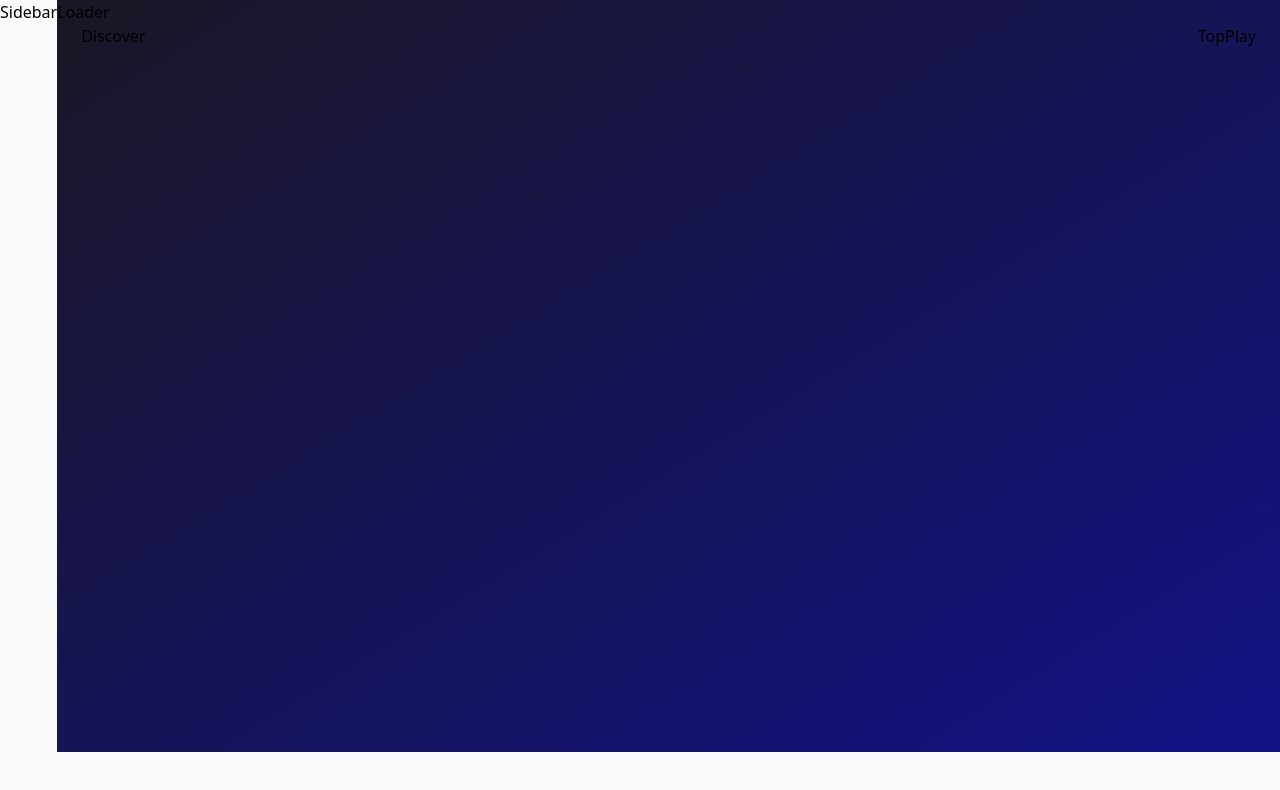
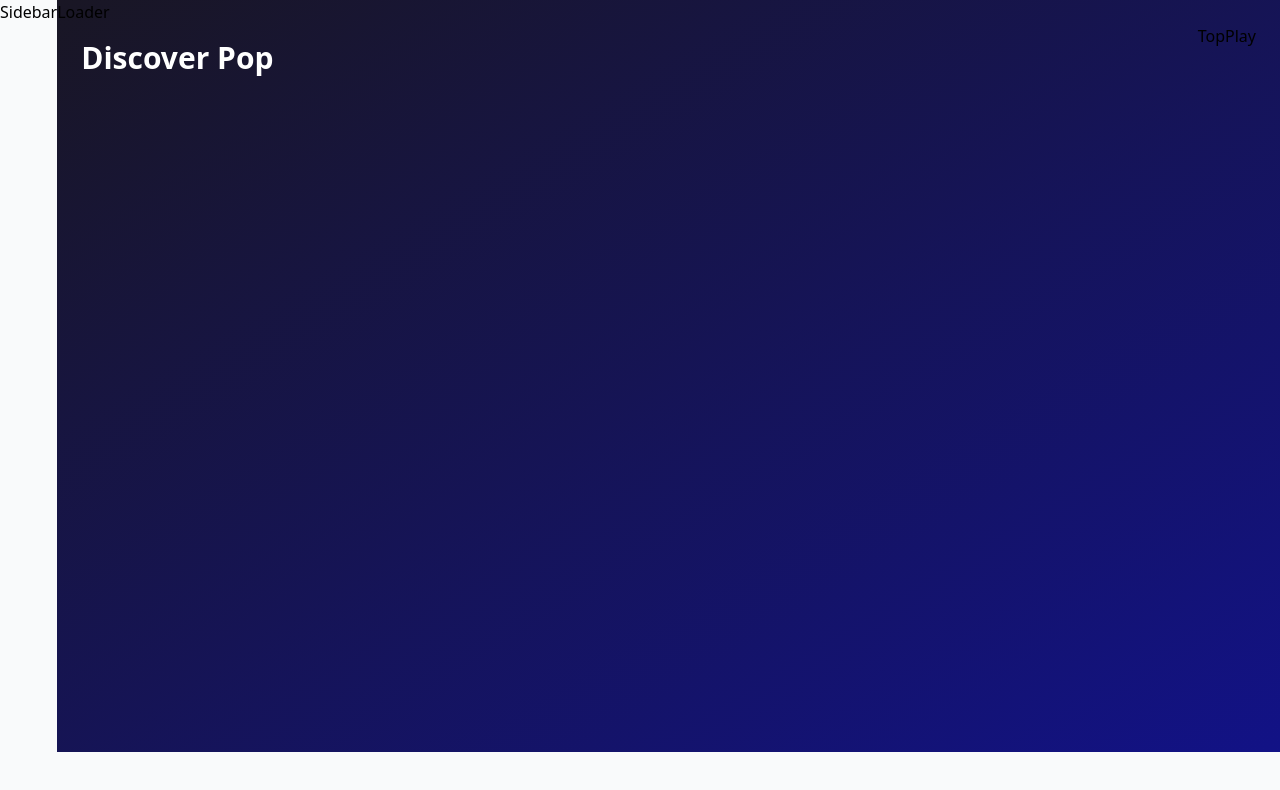
Before and after one commit to dmitridrozdov/lyriks, a React (Vite) app: page / in a window 1280 px wide. Shown: the top 790 px of the page. Built offline with nearby package versions, Linux system fonts and the light colour scheme.

Commit message:
Update Discover.jsx

```diff
--- a/src/pages/Discover.jsx
+++ b/src/pages/Discover.jsx
@@ -1,6 +1,46 @@
 import { Error, Loader, SongCard } from '../components'
 import { genres } from '../assets/constants'
 
-const Discover = () => <div>Discover</div>
+const Discover = () => {
+    // const dispatch = useDispatch();
+    // const { genreListId } = useSelector((state) => state.player);
+    // const { activeSong, isPlaying } = useSelector((state) => state.player);
+    // const { data, isFetching, error } = useGetSongsByGenreQuery(genreListId || 'POP');
 
-export default Discover;
+    // if (isFetching) return <Loader title="Loading songs..." />;
+
+    // if (error) return <Error />;
+
+    const genreTitle = 'Pop'//genres.find(({ value }) => value === genreListId)?.title;
+
+    return (
+      <div className="flex flex-col">
+        <div className="w-full flex justify-between items-center sm:flex-row flex-col mt-4 mb-10">
+          <h2 className="font-bold text-3xl text-white text-left">Discover {genreTitle}</h2>
+
+          {/* <select
+            onChange={(e) => dispatch(selectGenreListId(e.target.value))}
+            value={genreListId || 'pop'}
+            className="bg-black text-gray-300 p-3 text-sm rounded-lg outline-none sm:mt-0 mt-5"
+          >
+            {genres.map((genre) => <option key={genre.value} value={genre.value}>{genre.title}</option>)}
+          </select> */}
+        </div>
+
+        {/* <div className="flex flex-wrap sm:justify-start justify-center gap-8">
+          {data?.map((song, i) => (
+            <SongCard
+              key={song.key}
+              song={song}
+              isPlaying={isPlaying}
+              activeSong={activeSong}
+              data={data}
+              i={i}
+            />
+          ))}
+        </div> */}
+      </div>
+    );
+  };
+
+  export default Discover;
```
